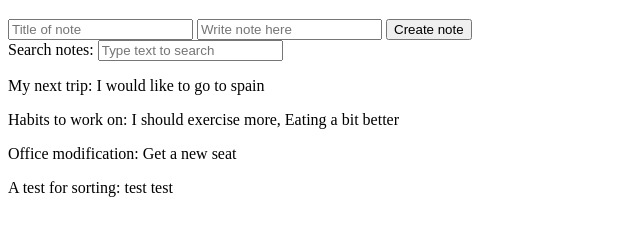
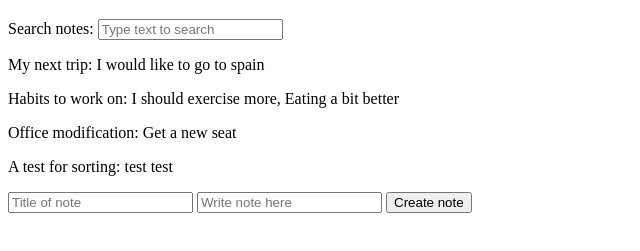
Before and after one commit to alyssa-denary/modern-javascript-bootcamp, a plain HTML site: page notes-app4/index.html in a window 1280 px wide. Shown: the part 61-312 px from the top of the page, without its empty margins (0-640 px from the left). Drawn offline with Linux system fonts and the light colour scheme.

Commit message:
style: change order of html elements search at top

```diff
--- a/notes-app4/index.html
+++ b/notes-app4/index.html
@@ -8,21 +8,6 @@
   </head>
   <body>
     <h1>Notes App 4</h1>
-    <form id="create-note-form">
-      <input
-        type="text"
-        placeholder="Title of note"
-        name="title"
-        required
-      />
-      <input
-      type="text"
-      placeholder="Write note here"
-      name="body"
-      required
-    />
-      <button type="submit">Create note</button>
-    </form>
     <form id="search-form">
       <label>
         Search notes:
@@ -34,6 +19,11 @@
       </label>
     </form>
     <section id="all-notes"></section>
+    <form id="create-note-form">
+      <input type="text" placeholder="Title of note" name="title" required />
+      <input type="text" placeholder="Write note here" name="body" required />
+      <button type="submit">Create note</button>
+    </form>
     <script src="script.js"></script>
   </body>
 </html>
```
